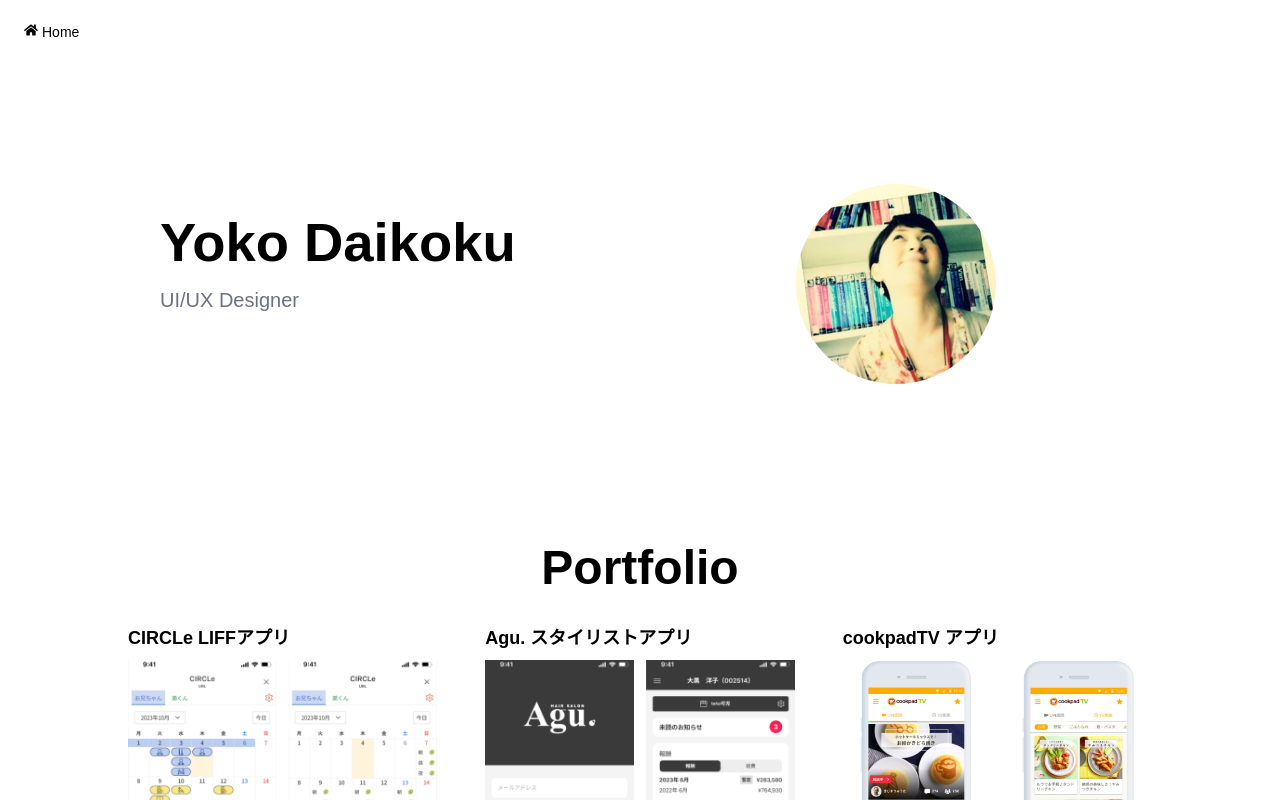
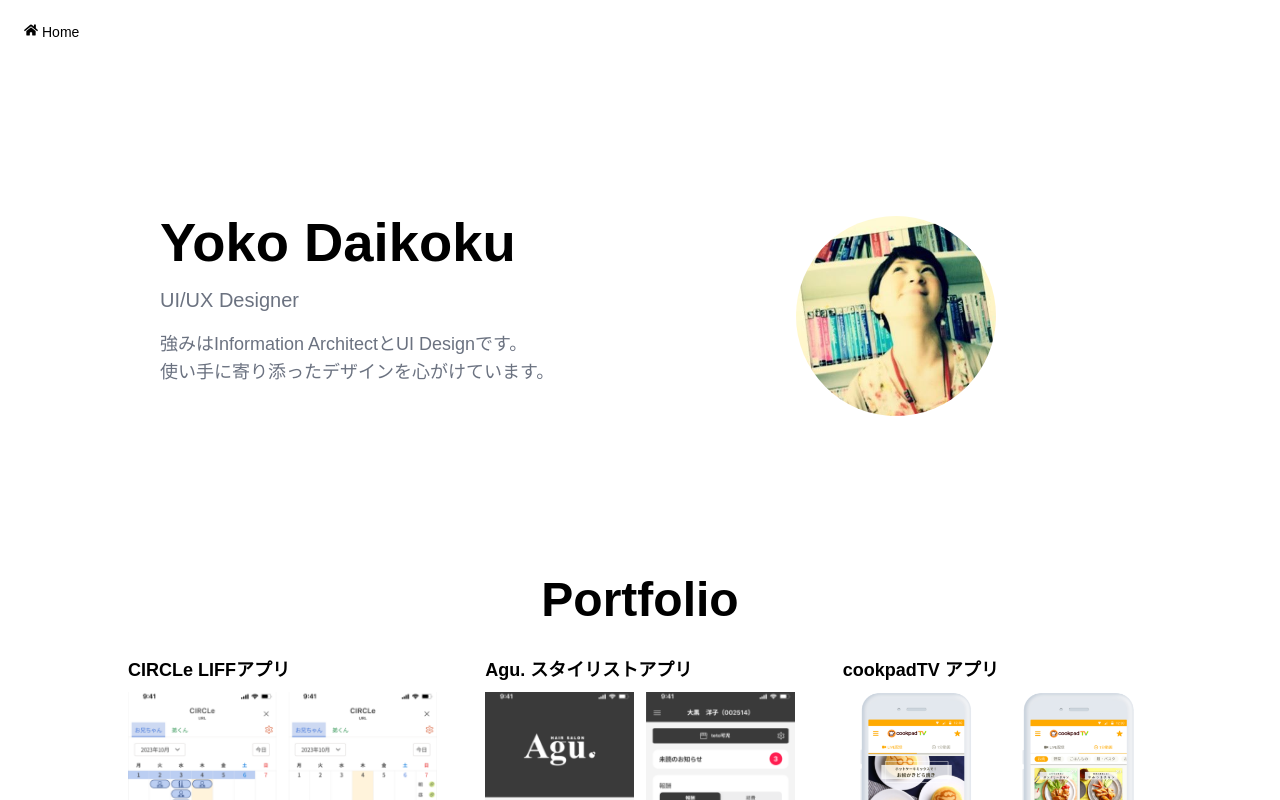
Before and after one commit to kotsuru0812/portfolio, a Next.js app: page / in a window 1280 px wide. Shown: the top 800 px of the page. Built offline with nearby package versions, Linux system fonts and the light colour scheme; a web font is replaced by a local one.

Commit message:
Add description

```diff
--- a/src/components/Home/Name.tsx
+++ b/src/components/Home/Name.tsx
@@ -10,8 +10,9 @@
               Yoko Daikoku
             </h1>
             <p className="text-gray-500 mt-4 md:text-xl dark:text-gray-400">UI/UX Designer</p>
+            <p className="text-gray-500 mt-4 text-sm lg:text-lg dark:text-gray-400">強みはInformation ArchitectとUI Designです。<br />使い手に寄り添ったデザインを心がけています。</p>
           </div>
-          <div className="flex flex-col items-start space-y-4">
+          <div className="flex flex-col items-start mt-8 space-y-4">
             <Image
               alt="Yoko Daikoku"
               className="rounded-full w-[200px] h-[200px] object-cover place-self-center"
```
